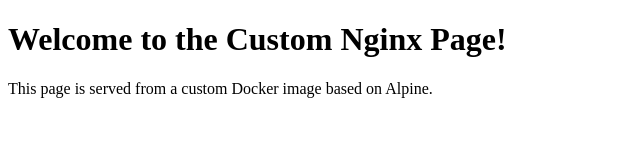
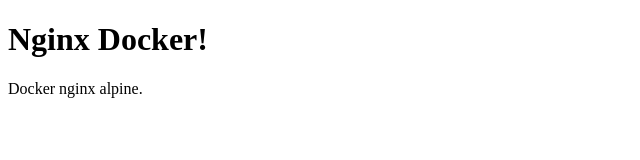
Before and after one commit to RomanMaksimov22/Otus, a plain HTML site: page lesson14/index.html in a window 1280 px wide. Shown: the whole page, without its empty margins (0-640 px from the left). Drawn offline with Linux system fonts and the light colour scheme.

Commit message:
Update index.html

```diff
--- a/lesson14/index.html
+++ b/lesson14/index.html
@@ -1,12 +1,13 @@
+
 <!DOCTYPE html>
-<html lang="en">
+<html lang="ru">
 <head>
     <meta charset="UTF-8">
     <meta name="viewport" content="width=device-width, initial-scale=1.0">
     <title>Custom Nginx Page</title>
 </head>
 <body>
-    <h1>Welcome to the Custom Nginx Page!</h1>
-    <p>This page is served from a custom Docker image based on Alpine.</p>
+    <h1>Nginx Docker!</h1>
+    <p>Docker nginx alpine.</p>
 </body>
 </html>
```
